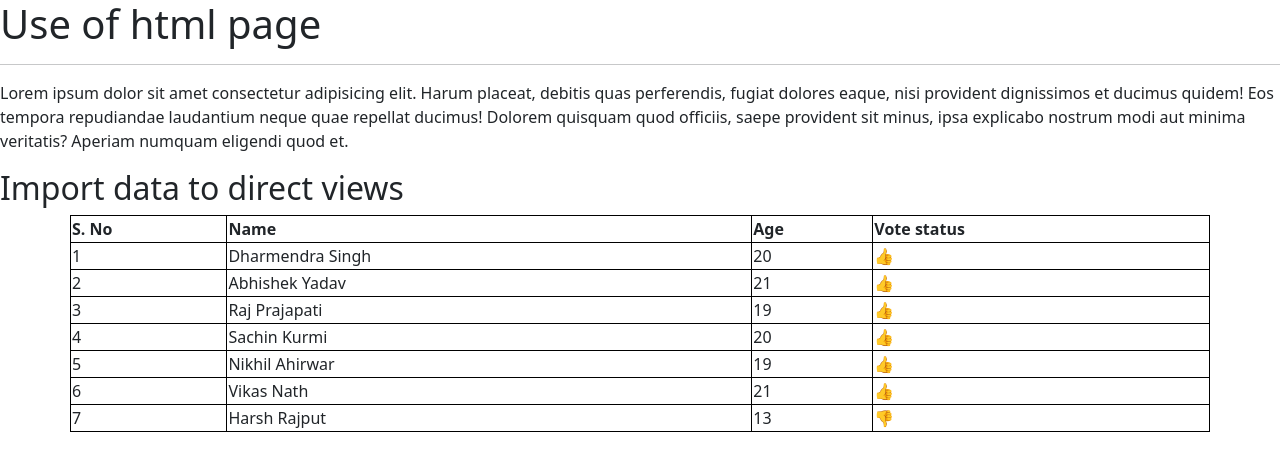
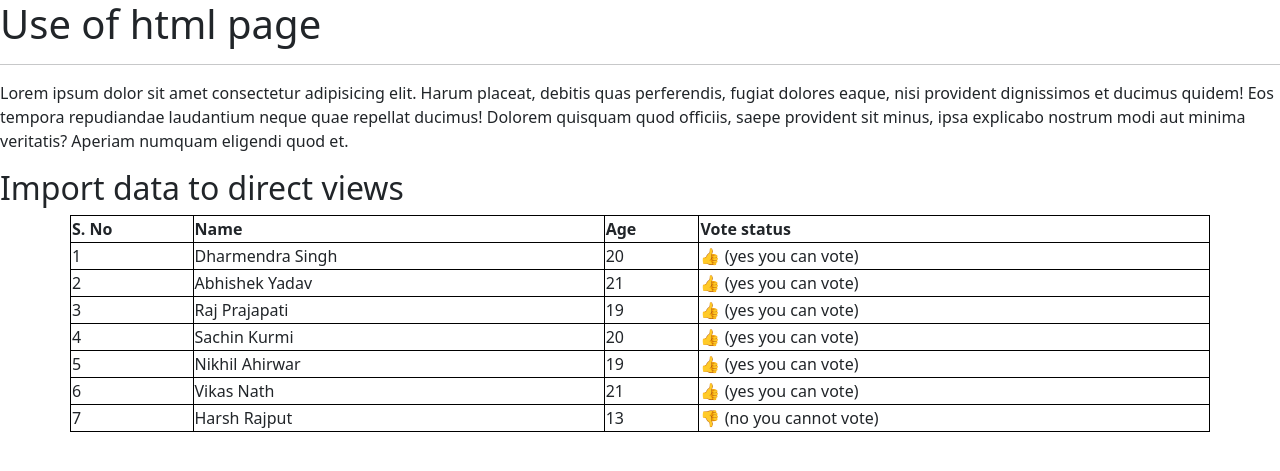
Before and after one commit to Avaraboy/Django, a Django app: page / in a window 1280 px wide. Shown: the top 471 px of the page. Run offline with Django 5.2, Linux system fonts and the light colour scheme.

Commit message:
adding templates

```diff
--- a/firstpro/firstapp/templates/index.html
+++ b/firstpro/firstapp/templates/index.html
@@ -36,9 +36,9 @@
           <td>{{people.age}}</td>
           <td>
             {% if people.age >= 18 %}
-            👍
+            👍 (yes you can vote)
             {%else%}
-            👎
+            👎 (no you cannot vote)
             {% endif %}
           </td>
         </tr>
```
